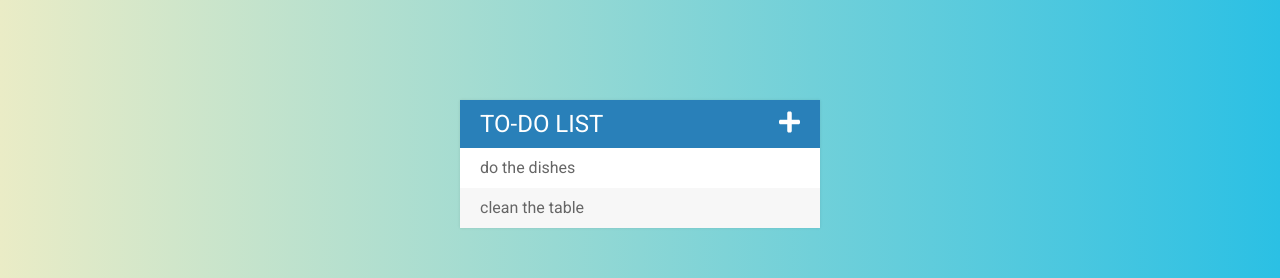
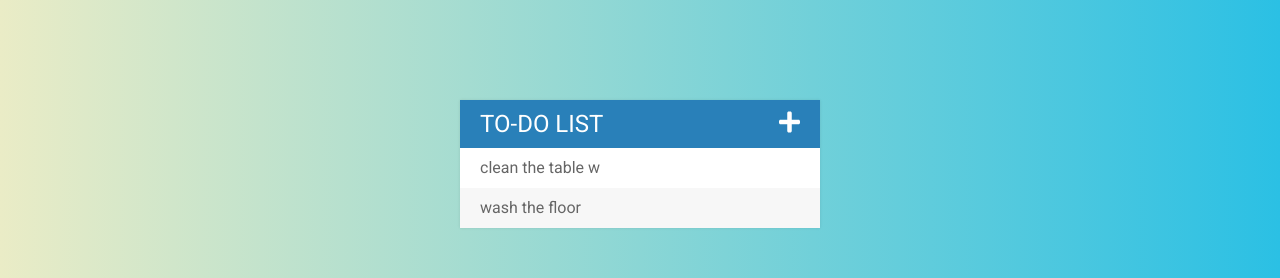
Before and after one commit to raphaelpinel/simple-to-do-list, a React (Create React App) app: page / in a window 1280 px wide. Shown: the top 278 px of the page. Built offline with nearby package versions, Linux system fonts and the light colour scheme.

Commit message:
mapped over tasks items saved in state

```diff
--- a/src/App.css
+++ b/src/App.css
@@ -23,3 +23,9 @@ body {
   background: #f7f7f7;
   box-shadow: 0 0 3px rgba(0, 0, 0, 0.1);
 }
+
+.App ul {
+  list-style: none;
+  margin: 0;
+  padding: 0;
+}
--- a/src/App.js
+++ b/src/App.js
@@ -6,13 +6,17 @@ import './App.css';
 
 import Header from './components/Header/Header';
 import NewTodoInput from './components/NewTodoInput/NewTodoInput';
-import TodoItemList from './components/TodoItemList/TodoItemList';
+import TodoItem from './components/TodoItem/TodoItem';
 
 library.add(faTrashAlt, faPlus);
 
 class App extends Component {
   state = {
-    displayInput: false
+    displayInput: false,
+    tasks: [
+      { id: 0, content: 'clean the table w' },
+      { id: 1, content: 'wash the floor' }
+    ]
   };
 
   onToggleDisplayInput = () => {
@@ -21,11 +25,16 @@ class App extends Component {
   };
 
   render() {
+    const tasks = this.state.tasks;
+    const tasksList = tasks.map(element => (
+      <TodoItem key={element.id} task={element.content} />
+    ));
+
     return (
       <div className="App">
         <Header clicked={this.onToggleDisplayInput} />
         {this.state.displayInput ? <NewTodoInput /> : null}
-        <TodoItemList />
+        <ul>{tasksList}</ul>
       </div>
     );
   }
```
Also changed, not shown: src/components/TodoItem/TodoItem.js (renamed from src/components/TodoItemList/TodoItem/TodoItem.js), src/components/TodoItem/TodoItem.module.css (renamed from src/components/TodoItemList/TodoItem/TodoItem.module.css).
